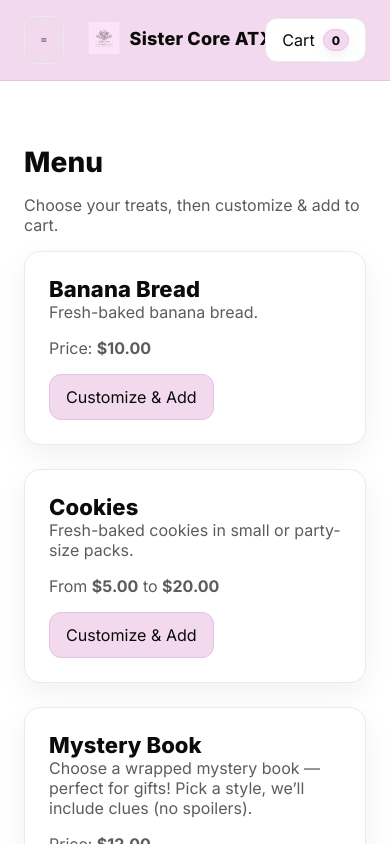
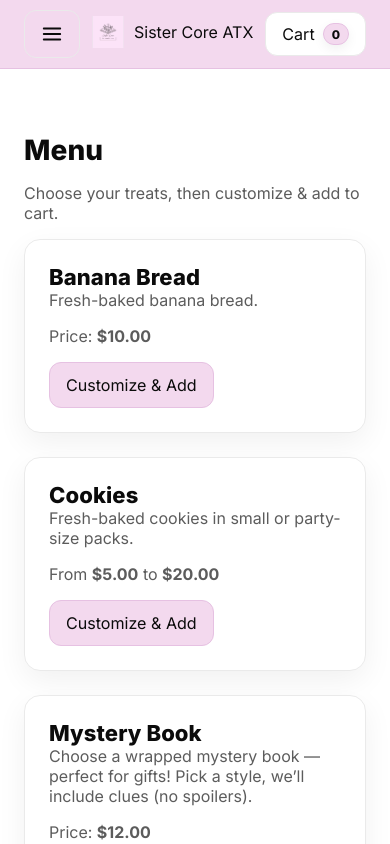
Before and after one commit to JacobGaudet/sistercore, a Next.js app: page /menu in a window 390 px wide. Built offline with nearby package versions, Linux system fonts and the light colour scheme.

Commit message:
fixing mobile header overlap

```diff
--- a/app/globals.css
+++ b/app/globals.css
@@ -50,12 +50,28 @@ body {
   border-bottom: 1px solid var(--accent-strong);
   backdrop-filter: none;
 }
-.nav { display: flex; align-items: center; justify-content: space-between; gap: var(--space-4); padding: var(--space-3) var(--space-4); }
-.brand-link { color: inherit; }
-.brand-wrap { display: inline-flex; align-items: center; gap: 10px; }
+/* Header layout: grid with a flexible center column */
+.nav {
+  display: grid;
+  grid-template-columns: auto 1fr auto;
+  align-items: center;
+  gap: 10px;
+  padding: var(--space-3) var(--space-4);
+}
+.brand-link {
+  justify-self: center;
+  min-width: 0;                 /* allow shrink in grid */
+}
+.brand-wrap { display: inline-flex; align-items: center; gap: 8px; min-width: 0; }
 .brand-wrap img { display: block; }
-.brand-text { font-weight: 800; letter-spacing: .2px; font-size: clamp(18px, 1.8vw, 22px); }
-.nav-actions { display: flex; align-items: center; gap: var(--space-3); }
+.brand-text {
+  white-space: nowrap;
+  overflow: hidden;
+  text-overflow: ellipsis;
+  max-width: 62vw;              /* cap width so Cart always fits */
+}
+.nav-actions { display: inline-flex; align-items: center; gap: 8px; }
+.nav-actions .btn { flex-shrink: 0; }
 
 /* Card / panel */
 .card {
@@ -218,6 +234,18 @@ fieldset { border: 1px dashed var(--border); border-radius: 12px; padding: var(-
 /* Header spacing for mobile */
 .brand-wrap { gap: 10px; }
 .nav-actions .btn { height: 40px; }
+
+/* Tighten header padding on very narrow phones */
+@media (max-width: 390px) {
+  .nav { padding: var(--space-2) var(--space-4); }
+  .brand-text { max-width: 55vw; font-size: 16px; }
+}
+
+/* Super-narrow fallback (older iPhone SE widths) */
+@media (max-width: 340px) {
+  .brand-text { max-width: 50vw; }
+  .nav-actions .btn { padding: 10px 12px; } /* slightly narrower Cart */
+}
 
 /* Drawer nav (mobile) — compact, on-brand */
 .drawer-backdrop {
```
